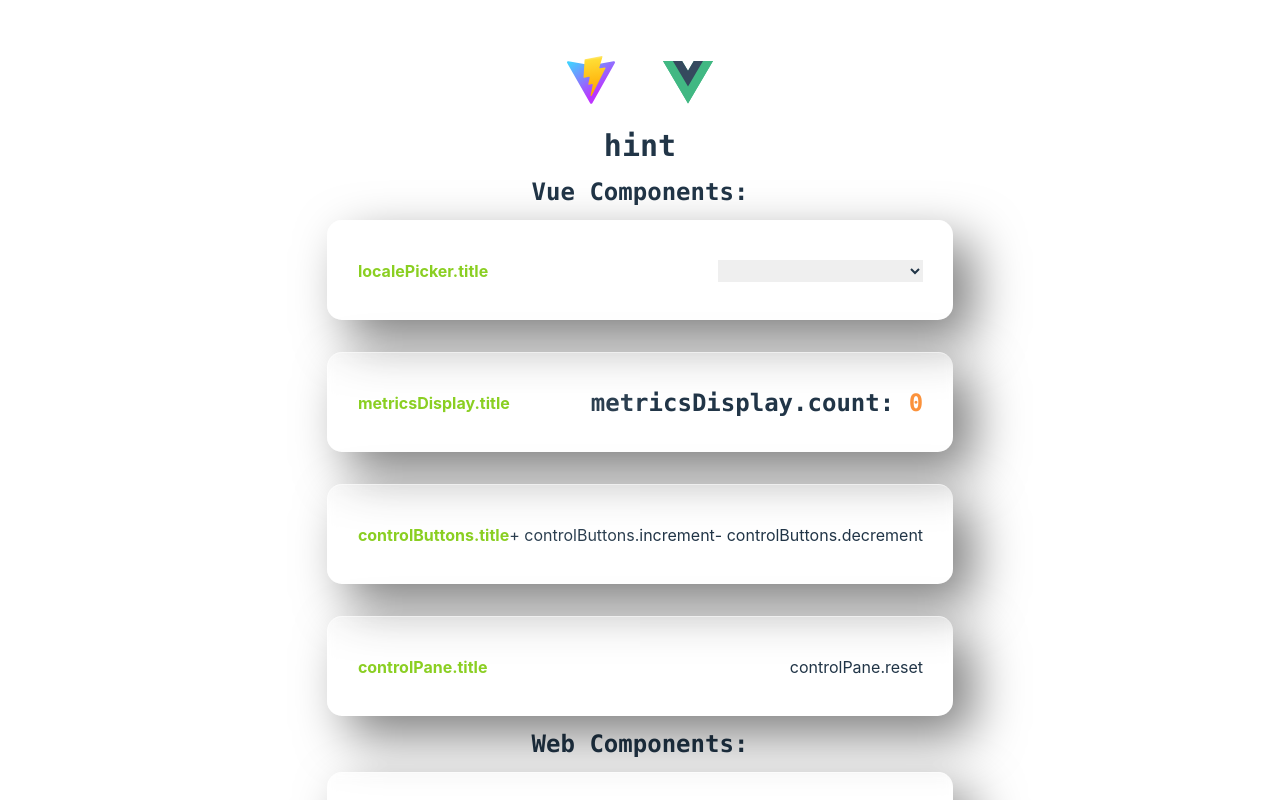
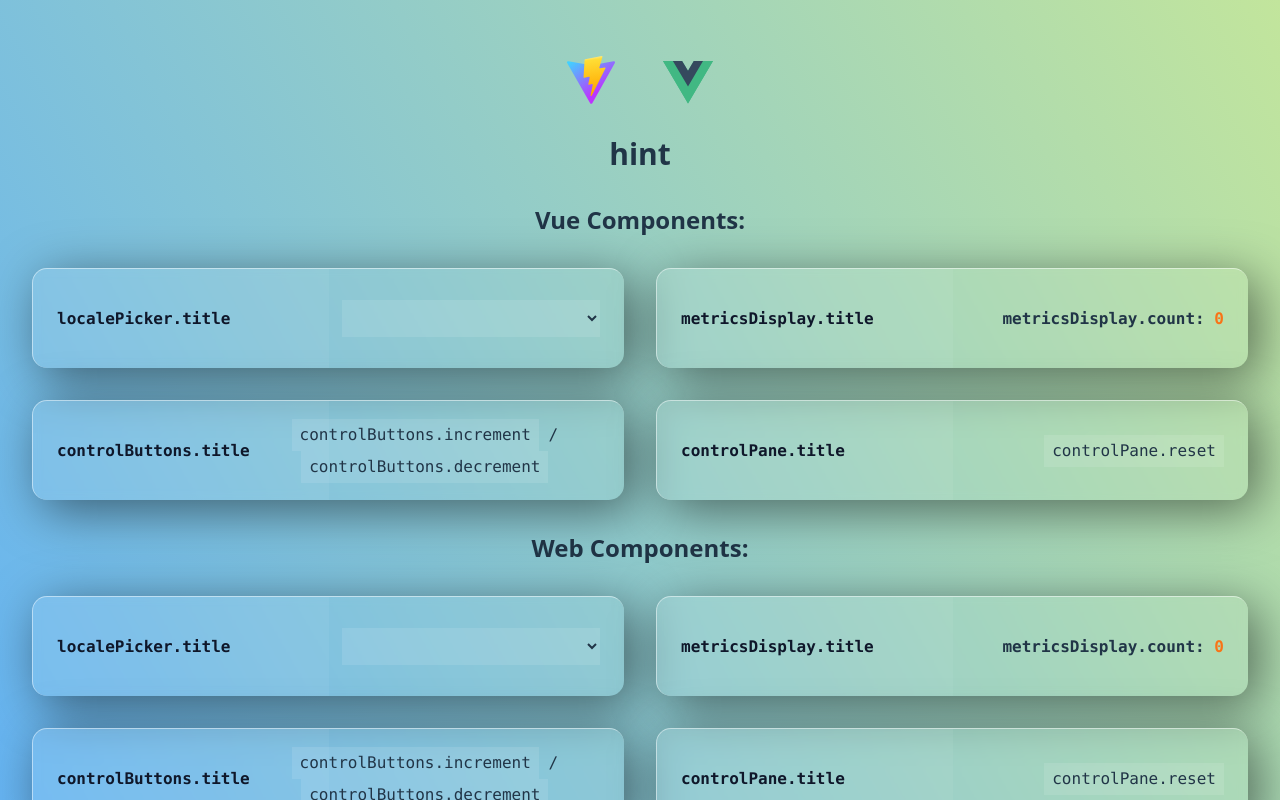
Before and after one commit to nzxtua/intervue-wc, a Vue app in the folder vite-app/: page / in a window 1280 px wide. Shown: the top 800 px of the page. Built offline with nearby package versions, Linux system fonts and the light colour scheme.

Commit message:
style: visual part changes

```diff
--- a/vite-app/src/App.vue
+++ b/vite-app/src/App.vue
@@ -30,8 +30,8 @@ import MetricsDisplay from './components/MetricsDisplay.ce.vue'
 	<i18n-host>
 		<locale-picker></locale-picker>
 		<metrics-display></metrics-display>
+		<control-buttons></control-buttons>
 		<control-pane></control-pane>
-		<control-buttons></control-buttons>
 	</i18n-host>
 </template>
 
--- a/vite-app/src/components/ControlButtons.ce.vue
+++ b/vite-app/src/components/ControlButtons.ce.vue
@@ -15,11 +15,11 @@ const { increment, decrement } = inject<TUseCounter>('counter')!
 
 		<div class="row">
 			<button id="plus-button" type="button" @click="increment">
-				+ {{ t('controlButtons.increment') }}
+				{{ t('controlButtons.increment') }}
 			</button>
-
+			{{ '/' }}
 			<button id="minus" type="button" @click="decrement">
-				- {{ t('controlButtons.decrement') }}
+				{{ t('controlButtons.decrement') }}
 			</button>
 		</div>
 	</div>
--- a/vite-app/src/components/MetricsDisplay.ce.vue
+++ b/vite-app/src/components/MetricsDisplay.ce.vue
@@ -13,10 +13,10 @@ const { count } = inject<TUseCounter>('counter')!
 	<div class="card">
 		<h3>{{ t('metricsDisplay.title') }}</h3>
 
-		<h2>
+		<h4>
 			{{ t('metricsDisplay.count') }}:
 			<strong id="counter-value">{{ count }}</strong>
-		</h2>
+		</h4>
 	</div>
 </template>
 
--- a/vite-app/src/style.css
+++ b/vite-app/src/style.css
@@ -1,11 +1,10 @@
 :root {
-	font-family: Inter, system-ui, Avenir, Helvetica, Arial, sans-serif;
 	line-height: 1.5;
 	font-weight: 400;
 
 	color-scheme: light dark;
 	color: rgba(255, 255, 255, 0.87);
-	background-color: #242424;
+	background-image: linear-gradient(60deg, #64b3f4 0%, #c2e59c 100%);
 
 	font-synthesis: none;
 	text-rendering: optimizeLegibility;
@@ -22,6 +21,7 @@ body {
 }
 
 #app {
+	width: 100%;
 	max-width: 1280px;
 	margin: 0 auto;
 	padding: 2rem;
--- a/vite-app/src/tilewind.css
+++ b/vite-app/src/tilewind.css
@@ -2,54 +2,64 @@
 @tailwind components;
 @tailwind utilities;
 
+.wrapper {
+	@apply font-mono;
+	@apply grid gap-8;
+	grid-template-columns: repeat(auto-fit, minmax(480px, 1fr));
+}
+
+h1,
+h2,
+h3,
+h4,
+h5,
+h6 {
+	@apply font-bold;
+}
+
 h1 {
-	@apply text-3xl font-bold mb-2 font-mono;
+	@apply text-3xl my-2;
 }
 
 h2 {
-	@apply text-2xl font-bold my-3 font-mono;
-}
-
-:host,
-.wrapper {
-	@apply grid gap-8;
-	grid-template-columns: repeat(auto-fit, minmax(420px, 1fr));
+	@apply text-2xl my-8;
 }
 
 .card {
-	position: relative;
-	display: flex;
+	@apply flex relative items-center min-w-[480px] min-h-[100px] px-6 py-4 shadow bg-white bg-opacity-5 overflow-hidden z-[1];
 	justify-content: space-between;
-	align-items: center;
-	z-index: 1;
-	min-width: 420px;
-	min-height: 100px;
-	padding: 20px 30px;
-	box-shadow: 20px 20px 50px rgba(0, 0, 0, 0.5);
+	box-shadow: 10px 10px 50px rgba(0, 0, 0, 0.5);
 	border-radius: 15px;
 	border-top: 1px solid rgba(255, 255, 255, 0.5);
 	border-left: 1px solid rgba(255, 255, 255, 0.5);
-	background: rgba(255, 255, 255, 0.1);
 	backdrop-filter: blur(5px);
-	overflow: hidden;
 }
 
 .card:before {
 	content: '';
-	position: absolute;
-	width: 50%;
-	height: 100%;
-	top: 0;
-	left: 0;
-	font-size: 10em;
-	background: rgba(255, 255, 255, 0.05);
-	pointer-events: none;
-}
-
-.card > h2 strong {
-	@apply text-orange-400;
+	@apply absolute w-[50%] h-[100%] z-[-1] top-0 left-0 text-xl bg-white bg-opacity-5 pointer-events-none;
 }
 
 .card > h3 {
-	@apply text-lime-500 font-bold;
+	@apply text-slate-900 font-bold;
 }
+
+.card > h4 strong {
+	@apply text-orange-500;
+}
+
+select {
+	@apply bg-white bg-opacity-10 p-2 outline-none hover:text-orange-500 hover:bg-opacity-25;
+}
+
+option {
+	@apply text-neutral-700 bg-opacity-10 p-2;
+}
+
+button {
+	@apply bg-white bg-opacity-10 px-2 py-1 outline-none;
+}
+
+button:hover {
+	@apply text-orange-500 bg-white	bg-opacity-25 rounded-md;
+}
```
Also changed, not shown: 1 other file (tests, documents, lock files or other folders).
